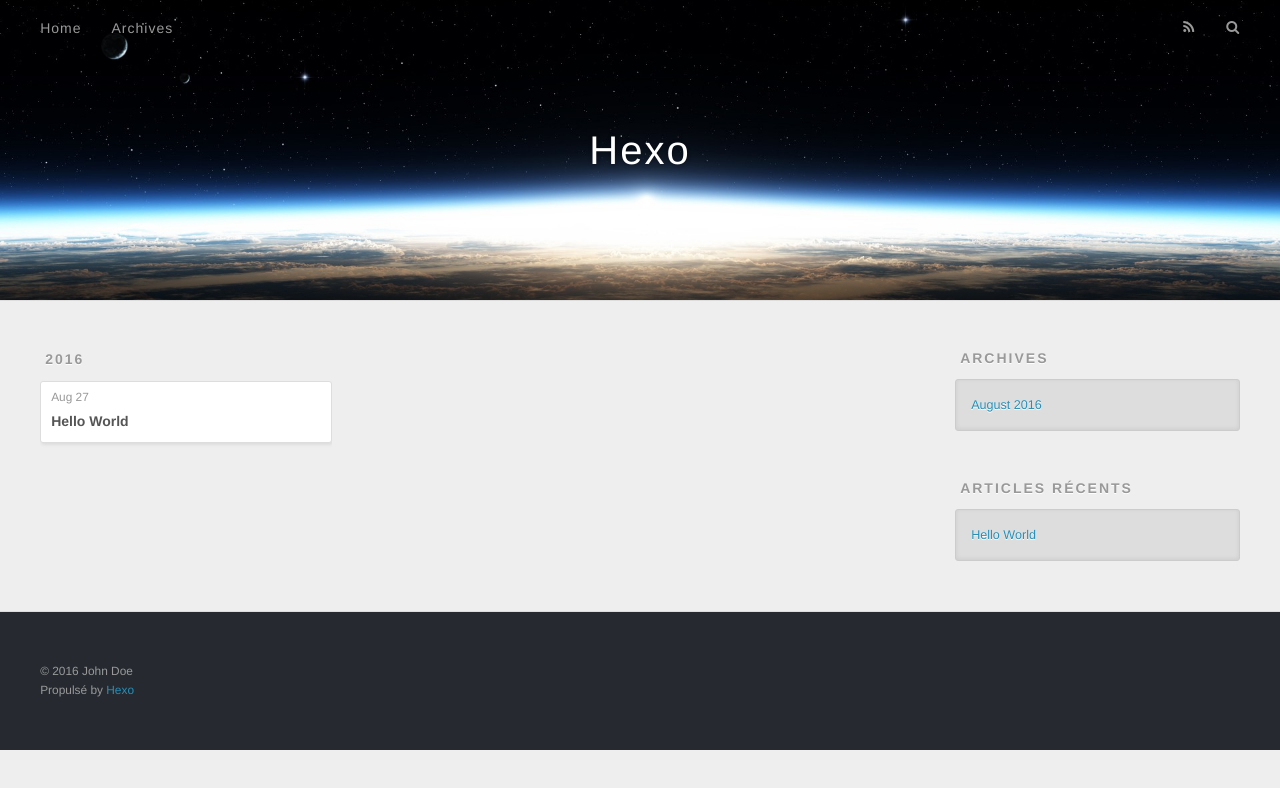
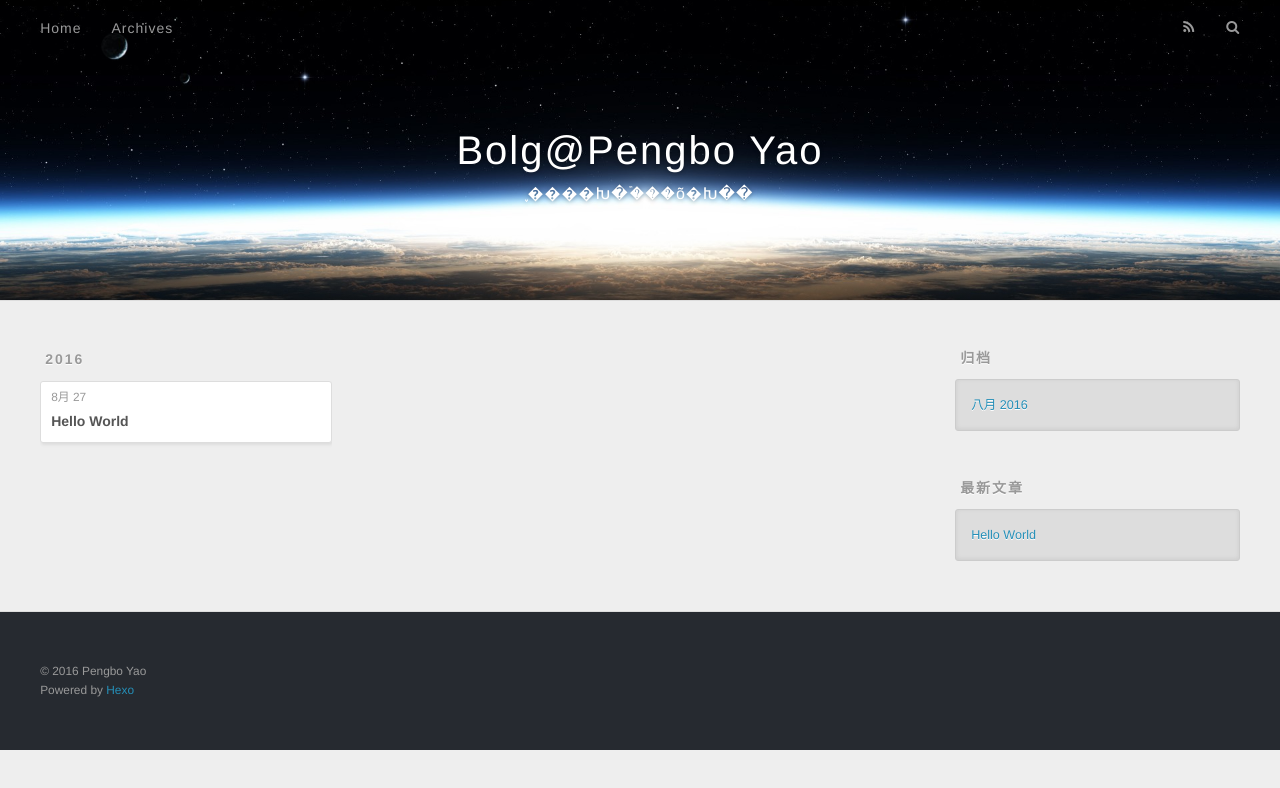
Before and after one commit to YaoPengbo/yaopengbo.github.io, a plain HTML site: page archives/2016/08/index.html in a window 1280 px wide. Drawn offline with nearby package versions, Linux system fonts and the light colour scheme.

Commit message:
Site updated: 2016-08-28 13:13:58

```diff
--- a/archives/2016/08/index.html
+++ b/archives/2016/08/index.html
@@ -3,16 +3,19 @@
 <head>
   <meta charset="utf-8">
 
-  <title>Archives: 2016/8 | Hexo</title>
+  <title>归档: 2016/8 | Bolg@Pengbo Yao</title>
   <meta name="viewport" content="width=device-width, initial-scale=1, maximum-scale=1">
-  <meta property="og:type" content="website">
-<meta property="og:title" content="Hexo">
+  <meta name="description" content="һ������Ա����������">
+<meta property="og:type" content="website">
+<meta property="og:title" content="Bolg@Pengbo Yao">
 <meta property="og:url" content="http://yoursite.com/archives/2016/08/index.html">
-<meta property="og:site_name" content="Hexo">
+<meta property="og:site_name" content="Bolg@Pengbo Yao">
+<meta property="og:description" content="һ������Ա����������">
 <meta name="twitter:card" content="summary">
-<meta name="twitter:title" content="Hexo">
+<meta name="twitter:title" content="Bolg@Pengbo Yao">
+<meta name="twitter:description" content="һ������Ա����������">
 
-    <link rel="alternate" href="/atom.xml" title="Hexo" type="application/atom+xml">
+    <link rel="alternate" href="/atom.xml" title="Bolg@Pengbo Yao" type="application/atom+xml">
 
 
     <link rel="icon" href="/favicon.png">
@@ -33,8 +36,12 @@
   <div id="header-outer" class="outer">
     <div id="header-title" class="inner">
       <h1 id="logo-wrap">
-        <a href="/" id="logo">Hexo</a>
+        <a href="/" id="logo">Bolg@Pengbo Yao</a>
       </h1>
+
+        <h2 id="subtitle-wrap">
+          <a href="/" id="subtitle">֪����Խ�࣬���õ�Խ��</a>
+        </h2>
 
     </div>
     <div id="header-inner" class="inner">
@@ -48,9 +55,9 @@
       </nav>
       <nav id="sub-nav">
 
-          <a id="nav-rss-link" class="nav-icon" href="/atom.xml" title="Flux RSS"></a>
+          <a id="nav-rss-link" class="nav-icon" href="/atom.xml" title="RSS Feed"></a>
 
-        <a id="nav-search-btn" class="nav-icon" title="Rechercher"></a>
+        <a id="nav-search-btn" class="nav-icon" title="搜索"></a>
       </nav>
       <div id="search-form-wrap">
         <form action="//google.com/search" method="get" accept-charset="UTF-8" class="search-form"><input type="search" name="q" results="0" class="search-form-input" placeholder="Search"><button type="submit" class="search-form-submit">&#xF002;</button><input type="hidden" name="sitesearch" value="http://yoursite.com"></form>
@@ -76,7 +83,7 @@
   <div class="archive-article-inner">
     <header class="archive-article-header">
       <a href="/2016/08/27/hello-world/" class="archive-article-date">
-  <time datetime="2016-08-27T13:36:10.205Z" itemprop="datePublished">Aug 27</time>
+  <time datetime="2016-08-27T13:36:10.205Z" itemprop="datePublished">8月 27</time>
 </a>
 
 
@@ -107,9 +114,9 @@
 
 
   <div class="widget-wrap">
-    <h3 class="widget-title">Archives</h3>
+    <h3 class="widget-title">归档</h3>
     <div class="widget">
-      <ul class="archive-list"><li class="archive-list-item"><a class="archive-list-link" href="/archives/2016/08/">August 2016</a></li></ul>
+      <ul class="archive-list"><li class="archive-list-item"><a class="archive-list-link" href="/archives/2016/08/">八月 2016</a></li></ul>
     </div>
   </div>
 
@@ -117,7 +124,7 @@
 
 
   <div class="widget-wrap">
-    <h3 class="widget-title">Articles récents</h3>
+    <h3 class="widget-title">最新文章</h3>
     <div class="widget">
       <ul>
 
@@ -137,8 +144,8 @@
 
   <div class="outer">
     <div id="footer-info" class="inner">
-      &copy; 2016 John Doe<br>
-      Propulsé by <a href="http://hexo.io/" target="_blank">Hexo</a>
+      &copy; 2016 Pengbo Yao<br>
+      Powered by <a href="http://hexo.io/" target="_blank">Hexo</a>
     </div>
   </div>
 </footer>
```
Also changed, not shown: 2016/08/27/hello-world/index.html (+16 -12 lines), archives/2016/index.html (+22 -15 lines), archives/index.html (+22 -15 lines), index.html (+22 -15 lines).
